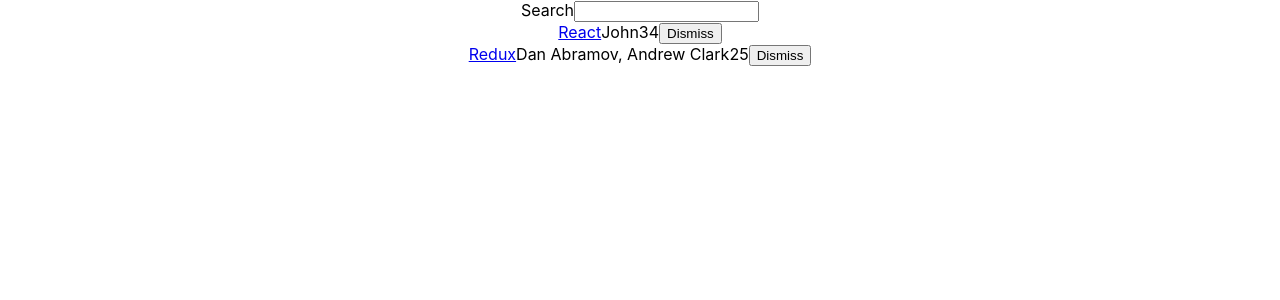
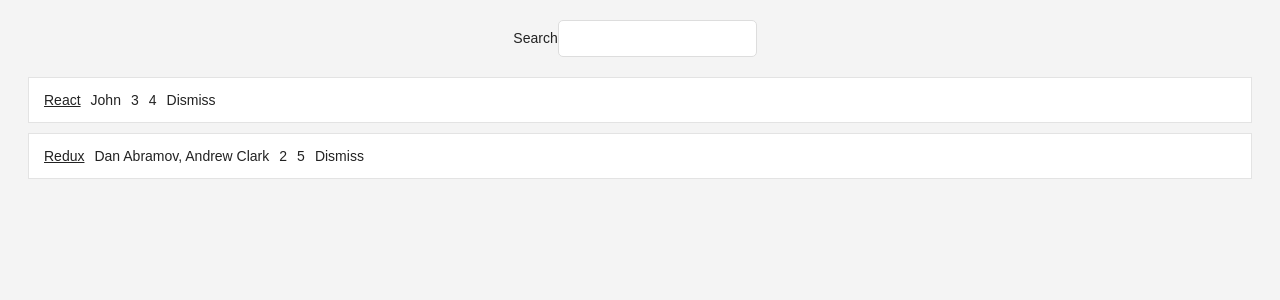
Before and after one commit to aqiqi123/react, a React (Create React App) app in the folder react-app/: page / in a window 1280 px wide. Shown: the top 300 px of the page. Built offline with nearby package versions, Linux system fonts and the light colour scheme.

Commit message:
学了个函数式无状态组件，有点好看

```diff
--- a/react-app/src/App.css
+++ b/react-app/src/App.css
@@ -1,38 +1,63 @@
-.App {
+.page{
+  margin: 20px;
+}
+
+.interactions{
   text-align: center;
 }
 
-.App-logo {
-  height: 40vmin;
-  pointer-events: none;
+.table{
+  margin: 20px 0;
 }
 
-@media (prefers-reduced-motion: no-preference) {
-  .App-logo {
-    animation: App-logo-spin infinite 20s linear;
-  }
+.table-header{
+  display: flex;
+  line-height: 24px;
+  font-size: 16px;
+  padding: 0 10px;
+  justify-content: space-between;
 }
 
-.App-header {
-  background-color: #282c34;
-  min-height: 100vh;
-  display: flex;
-  flex-direction: column;
-  align-items: center;
-  justify-content: center;
-  font-size: calc(10px + 2vmin);
-  color: white;
+.table-empty{
+  margin: 200px;
+  text-align: center;
+  font-size: 16px;
 }
 
-.App-link {
-  color: #61dafb;
+.table-row{
+  display: flex;
+  line-height: 24px;
+  white-space: nowrap;
+  margin: 10px 0;
+  padding: 10px;
+  background: #ffffff;
+  border: 1px solid #e3e3e3;
 }
 
-@keyframes App-logo-spin {
-  from {
-    transform: rotate(0deg);
-  }
-  to {
-    transform: rotate(360deg);
-  }
+.table-header>span{
+  overflow: hidden;
+  text-overflow: ellipsis;
+  padding: 0 5px;
 }
+
+.table-row>span{
+  overflow: hidden;
+  text-overflow: ellipsis;
+  padding: 0 5px;
+}
+
+.button-inline{
+  border-width: 0;
+  background:transparent;
+  color:inherit;
+  text-align: inherit;
+  -webkit-font-smoothing: inherit;
+  padding: 0;
+  font-size: inherit;
+  cursor: pointer;
+}
+
+.button-active{
+  border-radius: 0 ;
+  border-bottom: 1px solid #38BB6C;
+}
--- a/react-app/src/App.js
+++ b/react-app/src/App.js
@@ -65,14 +65,18 @@
     const {list, searchTerm} = this.state;
 
     //声明变量关键字const和let更常见
+    //当我们想要在自己创建的组件中再嵌套其他元素，就会用到children属性
+    //Search其实就是<Search>组件里面的{children}，可以改变其显示内容
     return (
-      <div className="App">
+      <div className="page">
+        <div className='interactions'>
         <Search
           value={searchTerm}
           onChange={this.onSearchChange}
         >
           Search
         </Search>
+        </div>
         <Table
           list={list}
           pattern={searchTerm}
@@ -83,10 +87,9 @@
   }
 }
 
-class Search extends Component {
-  render() {
-    const {value, onChange,children} = this.props;
-    return (
+//当子组件有嵌套的子内容时，才需要从props中解构出children属性
+//下面是函数式无状态组件,代码怎么能这么好看啊
+const Search = ({value, onChange, children}) =>
   <form>
     {children}
     <input
@@ -95,17 +98,11 @@
       onChange={onChange}
     />
   </form>
-    );
-  }
-}
 
-class Table extends Component {
-  render() {
-    const {list, pattern, onDismiss} = this.props;
-    return (
-      <div>
+const Table = ({list, pattern, onDismiss}) =>
+  <div className='table'>
         {list.filter(isSearched(pattern)).map(item =>
-          <div key={item.objectID}>
+          <div key={item.objectID} className='table-row'>
             <span>
               <a href={item.url}>{item.title}</a>
             </span>
@@ -113,17 +110,26 @@
             <span>{item.num_comments}</span>
             <span>{item.points}</span>
             <span>
-              <button
+              <Button
                 onClick={() => onDismiss(item.objectID)}
-                type='button'
+                className='button-inline'
               >
                 Dismiss
-              </button>
+              </Button>
             </span>
           </div>
         )}
   </div>
-    );
-  }
-}
+
+//可复用组件
+//className属性可以给元素添加类名，如果没有就表示空字符串，而不是undefined
+const Button = ({onClick,className='', children}) =>
+  <button
+        onClick={onClick}
+        className={className}
+        type='button'
+  >
+      {children}
+  </button>
+
 export default App;
--- a/react-app/src/index.css
+++ b/react-app/src/index.css
@@ -1,13 +1,44 @@
 body {
-  margin: 0;
-  font-family: -apple-system, BlinkMacSystemFont, 'Segoe UI', 'Roboto', 'Oxygen',
-    'Ubuntu', 'Cantarell', 'Fira Sans', 'Droid Sans', 'Helvetica Neue',
-    sans-serif;
-  -webkit-font-smoothing: antialiased;
-  -moz-osx-font-smoothing: grayscale;
+  color:#222;
+  background: #f4f4f4;
+  font:400 14px CoreSans,Arial,sans-serif;
 }
 
-code {
-  font-family: source-code-pro, Menlo, Monaco, Consolas, 'Courier New',
-    monospace;
+a{
+  color:#222;
 }
+
+a:hover{
+  text-decoration: underline;
+}
+
+ul,li{
+  list-style: none;
+  padding: 0;
+  margin: 0;
+}
+
+input{
+  padding: 10px;
+  border-radius: 5px;
+  outline: none;
+  margin-right: 10px;
+  border: 1px solid #dddddd;
+}
+
+button{
+  padding: 10px;
+  border-radius: 5px;
+  border: 1px solid #dddddd;
+  background: transparent;
+  color: #808080;
+  cursor: pointer;
+}
+
+button:hover{
+  color: #222;
+}
+
+*:focus{
+  outline: none;
+}
```
Lines whose indentation alone changed are shown as unchanged.
